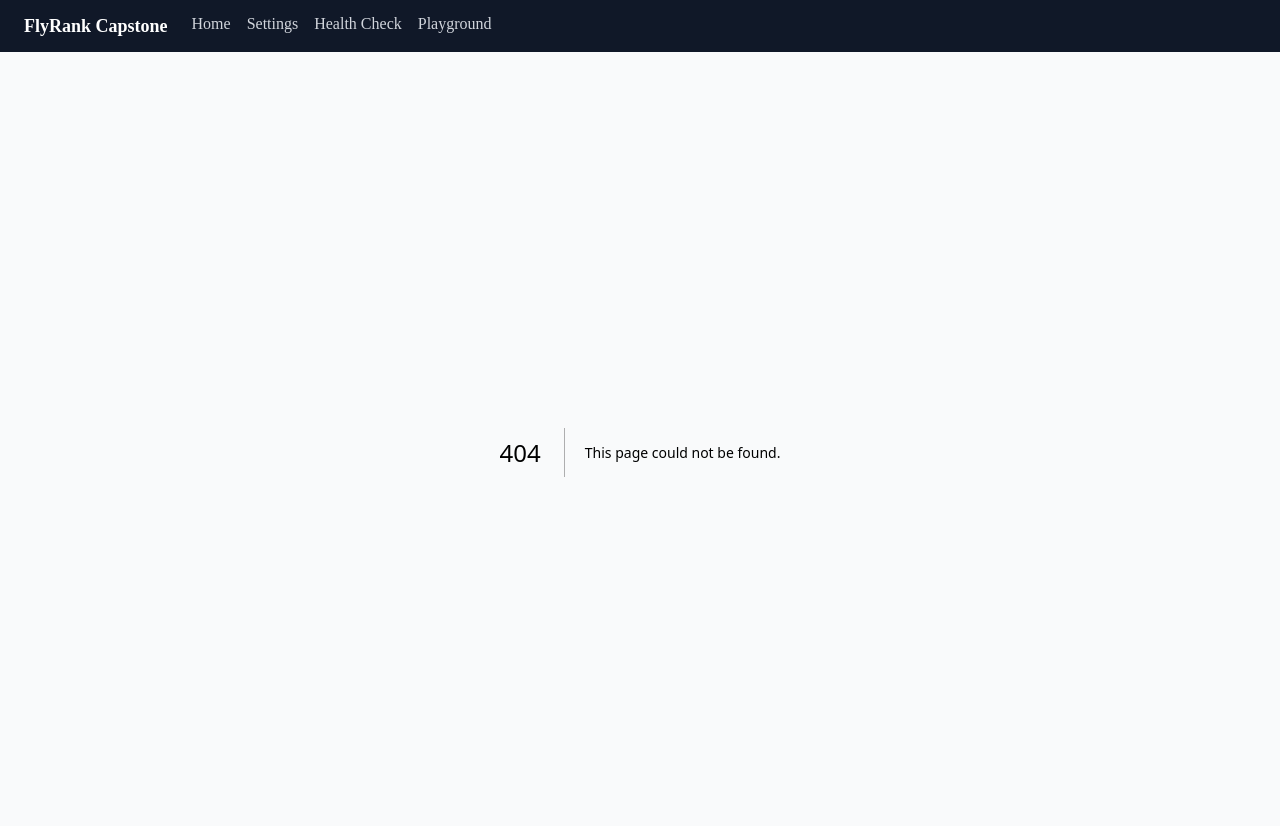
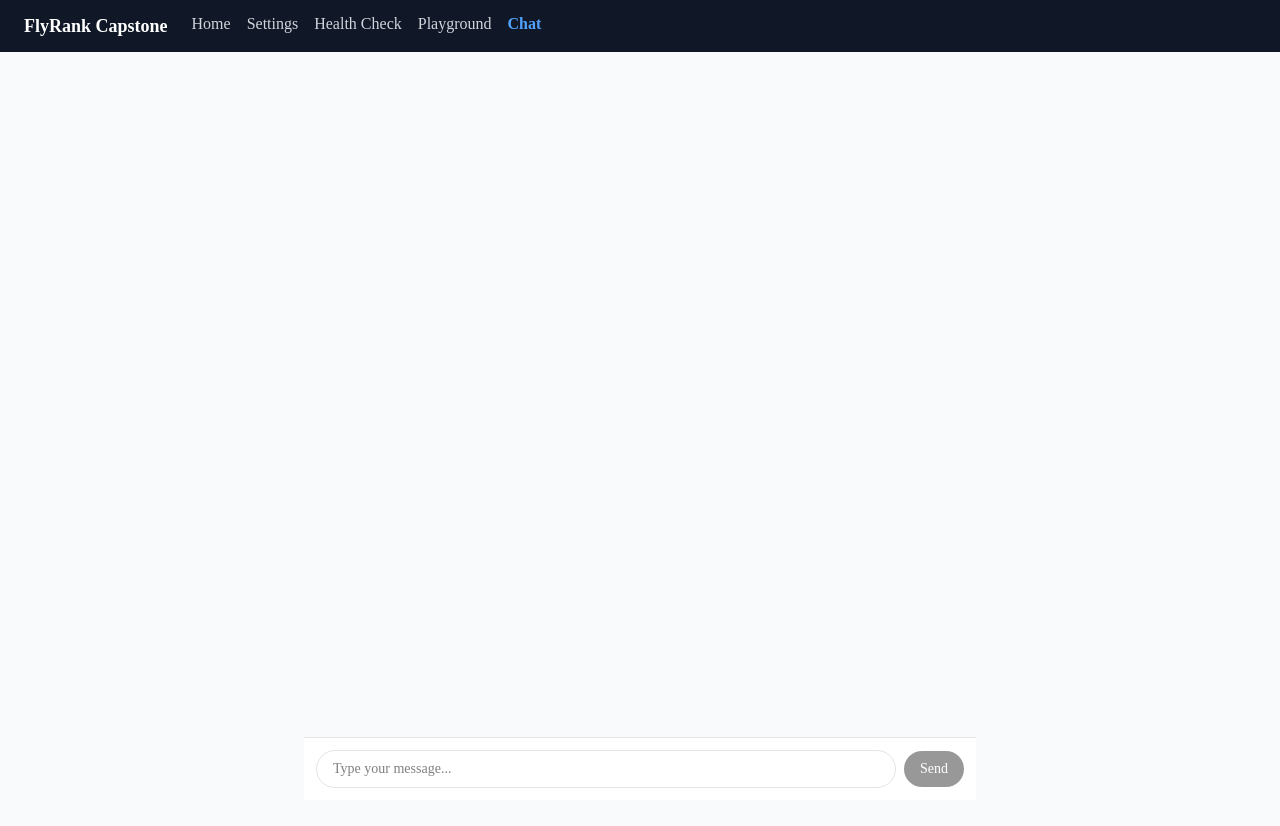
Before and after one commit to nournasir2003/FlyRank-Internship-Capstone, a Next.js app: page /chat in a window 1280 px wide. Before the commit this address had no page. Shown: the top 826 px of the page. Built offline with nearby package versions, Linux system fonts and the light colour scheme.

Commit message:
chore: created new part for AI chat stream

```diff
--- a/package.json
+++ b/package.json
@@ -9,7 +9,10 @@
     "lint": "eslint"
   },
   "dependencies": {
+    "@ai-sdk/google": "^4.0.31",
+    "@ai-sdk/react": "^4.0.51",
     "@base-ui/react": "^1.6.0",
+    "ai": "^7.0.48",
     "class-variance-authority": "^0.7.1",
     "clsx": "^2.1.1",
     "lucide-react": "^1.27.0",
--- /dev/null
+++ b/src/app/api/chat/route.ts
@@ -0,0 +1,28 @@
+// app/api/chat/route.ts
+import { google } from "@ai-sdk/google";
+import {
+  streamText,
+  convertToModelMessages,
+  createUIMessageStreamResponse,
+  toUIMessageStream,
+  type UIMessage,
+} from "ai";
+import { SYSTEM_PROMPT, AI_MODEL, MODEL_CONFIG } from "@/lib/ai/config";
+
+export const maxDuration = 30; // ثواني — يسمح بالبث حتى 30 ثانية
+
+export async function POST(req: Request) {
+  const { messages }: { messages: UIMessage[] } = await req.json();
+
+  const result = streamText({
+    model: google(AI_MODEL),
+    system: SYSTEM_PROMPT,
+    messages: await convertToModelMessages(messages),
+    maxOutputTokens: MODEL_CONFIG.maxOutputTokens,
+    temperature: MODEL_CONFIG.temperature,
+  });
+
+  return createUIMessageStreamResponse({
+    stream: toUIMessageStream({ stream: result.stream }),
+  });
+}
--- /dev/null
+++ b/src/app/chat/page.tsx
@@ -0,0 +1,10 @@
+// app/chat/page.tsx
+import ChatContainer from "@/components/chat/ChatContainer";
+
+export default function ChatPage() {
+  return (
+    <main className="h-screen flex flex-col">
+      <ChatContainer />
+    </main>
+  );
+}
--- a/src/components/Nav.jsx
+++ b/src/components/Nav.jsx
@@ -8,6 +8,7 @@ const links = [
   { href: "/settings", label: "Settings" },
   { href: "/health", label: "Health Check" },
   { href: "/playground", label: "Playground" },
+  { href: "/chat", label: "Chat" },
 ];
 
 export default function Nav() {
--- /dev/null
+++ b/src/components/chat/ChatContainer.tsx
@@ -0,0 +1,83 @@
+"use client";
+
+import { useChat } from "@ai-sdk/react";
+import { DefaultChatTransport } from "ai";
+import { useRef, useEffect, useState } from "react";
+import MessageBubble from "./MessageBubble";
+import ThinkingIndicator from "./ThinkingIndicator";
+import ChatInput from "./ChatInput";
+
+export default function ChatContainer() {
+  const { messages, sendMessage, status, stop } = useChat({
+    transport: new DefaultChatTransport({ api: "/api/chat" }),
+  });
+
+  const [input, setInput] = useState("");
+
+  const isThinking = status === "submitted";
+  const isStreaming = status === "streaming";
+
+  const scrollRef = useRef<HTMLDivElement>(null);
+  const [isPinned, setIsPinned] = useState(true);
+
+  const handleScroll = () => {
+    const el = scrollRef.current;
+    if (!el) return;
+    const distanceFromBottom = el.scrollHeight - el.scrollTop - el.clientHeight;
+    setIsPinned(distanceFromBottom < 80);
+  };
+
+  useEffect(() => {
+    if (isPinned && scrollRef.current) {
+      scrollRef.current.scrollTop = scrollRef.current.scrollHeight;
+    }
+  }, [messages, isPinned]);
+
+  const jumpToLatest = () => {
+    setIsPinned(true);
+    scrollRef.current?.scrollTo({
+      top: scrollRef.current.scrollHeight,
+      behavior: "smooth",
+    });
+  };
+
+  const handleSubmit = (e: React.FormEvent) => {
+    e.preventDefault();
+    if (!input.trim()) return;
+    sendMessage({ text: input });
+    setInput("");
+  };
+
+  return (
+    <div className="flex flex-col h-full w-full max-w-2xl mx-auto">
+      <div
+        ref={scrollRef}
+        onScroll={handleScroll}
+        className="flex-1 overflow-y-auto px-3 py-4 space-y-3 sm:px-4"
+      >
+        {messages.map((m) => (
+          <MessageBubble key={m.id} role={m.role} parts={m.parts} />
+        ))}
+
+        {isThinking && <ThinkingIndicator />}
+      </div>
+
+      {!isPinned && (
+        <button
+          onClick={jumpToLatest}
+          className="self-center mb-2 text-xs px-3 py-1 rounded-full bg-gray-800 text-white"
+        >
+          ↓ الانتقال لآخر رسالة
+        </button>
+      )}
+
+      <ChatInput
+        input={input}
+        onChange={(e) => setInput(e.target.value)}
+        onSubmit={handleSubmit}
+        isStreaming={isStreaming}
+        onStop={stop}
+      />
+    </div>
+  );
+}
--- /dev/null
+++ b/src/components/chat/ChatInput.tsx
@@ -0,0 +1,46 @@
+export default function ChatInput({
+  input,
+  onChange,
+  onSubmit,
+  isStreaming,
+  onStop,
+}: {
+  input: string;
+  onChange: (e: React.ChangeEvent<HTMLInputElement>) => void;
+  onSubmit: (e: React.FormEvent) => void;
+  isStreaming: boolean;
+  onStop: () => void;
+}) {
+  return (
+    <form
+      onSubmit={onSubmit}
+      className="flex items-center gap-2 p-3 border-t bg-white sticky bottom-0"
+    >
+      <input
+        value={input}
+        onChange={onChange}
+        placeholder="Type your message..."
+        disabled={isStreaming}
+        className="flex-1 rounded-full border px-4 py-2 text-sm outline-none disabled:opacity-50"
+      />
+
+      {isStreaming ? (
+        <button
+          type="button"
+          onClick={onStop}
+          className="rounded-full bg-red-500 text-white px-4 py-2 text-sm shrink-0"
+        >
+          Stop
+        </button>
+      ) : (
+        <button
+          type="submit"
+          disabled={!input.trim()}
+          className="rounded-full bg-black text-white px-4 py-2 text-sm shrink-0 disabled:opacity-40"
+        >
+          Send
+        </button>
+      )}
+    </form>
+  );
+}
--- /dev/null
+++ b/src/components/chat/MessageBubble.tsx
@@ -0,0 +1,27 @@
+import type { UIMessage } from "ai";
+
+export default function MessageBubble({
+  role,
+  parts,
+}: {
+  role: string;
+  parts: UIMessage["parts"];
+}) {
+  const isUser = role === "user";
+
+  return (
+    <div className={`flex ${isUser ? "justify-end" : "justify-start"}`}>
+      <div
+        className={`max-w-[85%] sm:max-w-[75%] px-4 py-2 rounded-2xl text-sm whitespace-pre-wrap ${
+          isUser
+            ? "bg-black text-white rounded-br-sm"
+            : "bg-gray-100 text-gray-900 rounded-bl-sm"
+        }`}
+      >
+        {parts.map((part, i) =>
+          part.type === "text" ? <span key={i}>{part.text}</span> : null,
+        )}
+      </div>
+    </div>
+  );
+}
--- /dev/null
+++ b/src/components/chat/ThinkingIndicator.tsx
@@ -0,0 +1,9 @@
+export default function ThinkingIndicator() {
+  return (
+    <div className="flex items-center gap-1 px-3 py-2 w-fit rounded-2xl bg-gray-100 animate-pulse">
+      <span className="w-1.5 h-1.5 rounded-full bg-gray-500 animate-bounce [animation-delay:-0.3s]" />
+      <span className="w-1.5 h-1.5 rounded-full bg-gray-500 animate-bounce [animation-delay:-0.15s]" />
+      <span className="w-1.5 h-1.5 rounded-full bg-gray-500 animate-bounce" />
+    </div>
+  );
+}
--- /dev/null
+++ b/src/lib/ai/config.ts
@@ -0,0 +1,37 @@
+// lib/ai/config.ts
+// كل إعدادات الـ AI بمكان واحد
+
+export const AI_MODEL = "gemini-3.5-flash-lite";
+
+export const SYSTEM_PROMPT = `
+You are a friendly, knowledgeable frontend development mentor built into this app.
+Your purpose is to help learners understand frontend development concepts —
+HTML, CSS, JavaScript/TypeScript, React, Next.js, and modern UI/UX patterns.
+
+Guidelines:
+- Explain concepts clearly and simply, as if teaching a motivated beginner
+  or intermediate learner — avoid unnecessary jargon, and define terms
+  when you must use them.
+- Prefer short, focused answers over long lectures. Break complex topics
+  into small, digestible steps.
+- When helpful, include short code snippets to illustrate a concept
+  (keep them minimal and directly relevant — no unrelated boilerplate).
+- If a question is ambiguous, ask a brief clarifying question instead
+  of guessing.
+- Encourage good practices: accessibility, responsive design, clean code
+  structure, and performance basics — mention these naturally when relevant,
+  not as forced add-ons.
+- If asked about something outside frontend development (e.g. backend-only
+  topics, unrelated general knowledge), gently redirect the conversation
+  back to frontend learning, or briefly help and suggest how it connects
+  to frontend work.
+- Never pretend to know something you don't — if unsure, say so clearly
+  and suggest where the learner could verify it (official docs, MDN, etc).
+- Keep a warm, patient, encouraging tone — this is a learning space,
+  not a technical interview.
+`.trim();
+
+export const MODEL_CONFIG = {
+  maxOutputTokens: 1024, // كان اسمه maxTokens بالنسخ القديمة
+  temperature: 0.7,
+} as const;
```
Also changed, not shown: src/app/ai_chat/page.tsx (added), 1 other file (tests, documents, lock files or other folders).
